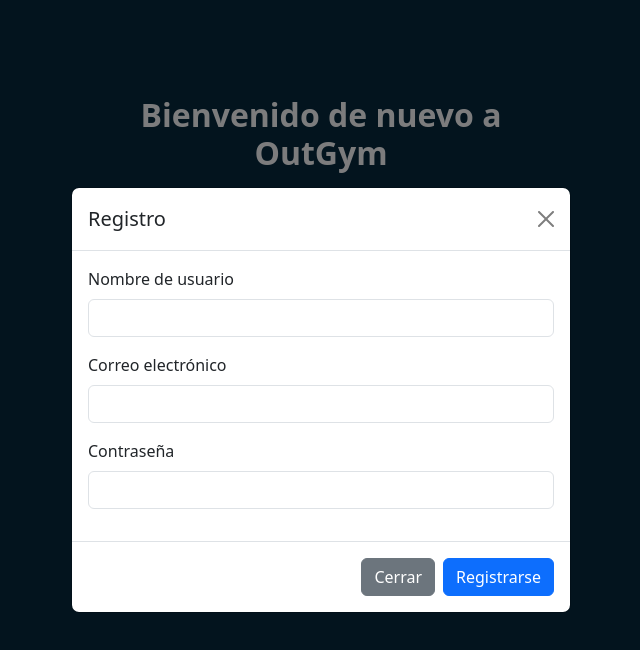
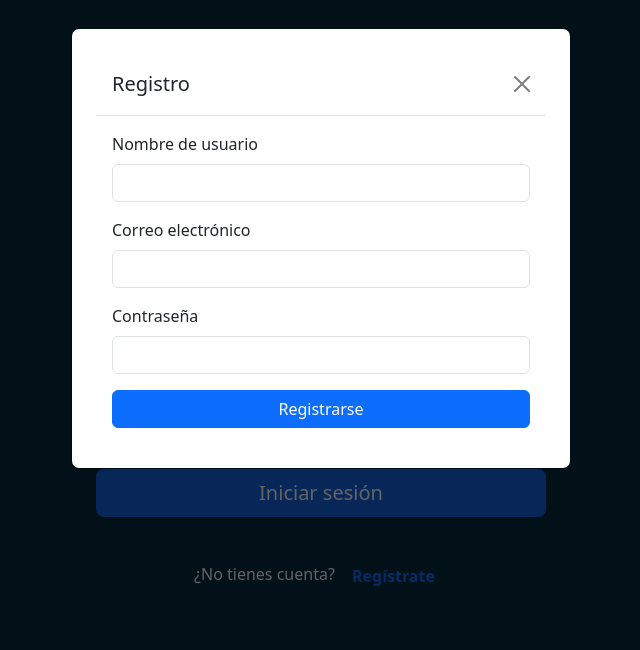
Before and after one commit to cordobaesteban77/Proyecto-Final-OutGym-Front, a React (Vite) app: page / in a window 1280 px wide. Both pictures are taken after a click on the button "Regístrate". Shown: the top 650 px of the page, without its empty margins (319-959 px from the left). Built offline with nearby package versions, Linux system fonts and the light colour scheme.

Commit message:
hago la integracion pero falta probarlo

```diff
--- a/src/pages/LoginScreen.jsx
+++ b/src/pages/LoginScreen.jsx
@@ -3,62 +3,71 @@
 // import {useNavigate, Link} from "react-router-dom"
 import Swal from 'sweetalert2'
 import withReactContent from 'sweetalert2-react-content'
+import axios from 'axios'
 
 const LoginScreen = () => {
   const MySwal = withReactContent(Swal)
 //   const navigate = useNavigate()
-  const { register, handleSubmit, reset, formState: { errors } } = useForm()
-  const { register: registerRegister, handleSubmit: handleSubmitRegister, reset: resetRegister, formState: { errors: errorsRegister } } = useForm()
-
  const [showModal, setShowModal] = useState(false)
 
-  useEffect(() => {
-    localStorage.removeItem("user")
-  }, [])
+  const {
+    register,
+    handleSubmit,
+    formState: { errors },
+    reset
+  } = useForm()
 
-  const logIn = (datos) => {
-    const usuario = (JSON.parse(localStorage.getItem("usuarios")) || []).find(
-      (user) => user.email === datos.correo && user.password === datos.password
-    )
-    if (usuario) {
-      const { username, email } = usuario
-      localStorage.setItem("user", JSON.stringify({ username, email }))
-      // navigate("/") // descomentar cuando use react-router
-    } else {
+  const {
+    register: registerReg,
+    handleSubmit: handleSubmitReg,
+    formState: { errors: errorsReg },
+    reset: resetReg
+  } = useForm()
+
+  const logIn = async (datos) => {
+    try {
+      const { data } = await axios.post('http://localhost:3001/usuarios/login', {
+        nombreUsuario: datos.nombreUsuario,
+        password: datos.password
+      })
       MySwal.fire({
-        title: "OOPS!",
-        text: "Correo o contraseña incorrectos",
+        title: "¡Bienvenido!",
+        text: data.msg,
+        icon: "success",
+        timer: 2000,
+        showConfirmButton: false
+      })
+      reset()
+    } catch (error) {
+      MySwal.fire({
+        title: "Error",
+        text: error?.response?.data?.msg || "Error al iniciar sesión",
         icon: "error"
       })
     }
   }
 
-  const registrarUsuario = (datos) => {
-    const usuarios = JSON.parse(localStorage.getItem("usuarios")) || []
-    const yaExiste = usuarios.some((u) => u.email === datos.email)
-
-    if (yaExiste) {
-      MySwal.fire({
-        icon: 'warning',
-        title: 'Correo ya registrado',
-        text: 'Intenta iniciar sesión o usa otro correo.'
-      })
-      return
-    }
-
-    usuarios.push({
-      username: datos.username,
-      email: datos.email,
+  const registerUser = async (datos) => {
+    try {
+      await axios.post('http://localhost:3001/usuarios/', {
+        nombreUsuario: datos.nombreUsuario,
+        emailUsuario: datos.emailUsuario,
         password: datos.password
       })
-    localStorage.setItem("usuarios", JSON.stringify(usuarios))
-    resetRegister()
+      MySwal.fire({
+        title: "¡Registro exitoso!",
+        text: "Ahora podés iniciar sesión",
+        icon: "success"
+      })
       setShowModal(false)
+      resetReg()
+    } catch (error) {
       MySwal.fire({
-      icon: 'success',
-      title: 'Registro exitoso',
-      text: '¡Ahora puedes iniciar sesión!'
+        title: "Error",
+        text: error?.response?.data?.error || "No se pudo registrar",
+        icon: "error"
       })
+    }
   }
 
   return (
@@ -72,21 +81,41 @@
             </div>
             <form onSubmit={handleSubmit(logIn)}>
               <div className="mb-4 position-relative">
-                <label className="form-label text-light">Correo electrónico</label>
-                <input type="email" className="form-control form-control-lg ps-4" {...register("correo", { required: true })} placeholder="nombre@ejemplo.com" />
-                {errors.correo && <p className='text-danger'>Este campo es obligatorio</p>}
+                <label className="form-label text-light">Nombre de usuario</label>
+                <input
+                  type="text"
+                  className="form-control form-control-lg ps-4"
+                  {...register("nombreUsuario", { required: true })}
+                  placeholder="nombreUsuario"
+                />
+                {errors.nombreUsuario && (
+                  <p role='alert' className='text-danger'>Este campo es obligatorio</p>
+                )}
+                <i className="bi bi-person-fill input-icon"></i>
               </div>
               <div className="mb-4 position-relative">
                 <label className="form-label text-light">Contraseña</label>
-                <input type="password" className="form-control form-control-lg ps-4" {...register("password", { required: true })} placeholder="••••••••" />
-                {errors.password && <p className='text-danger'>Este campo es obligatorio</p>}
+                <input
+                  type="password"
+                  className="form-control form-control-lg ps-4"
+                  {...register("password", { required: true })}
+                  placeholder="••••••••"
+                />
+                {errors.password && (
+                  <p role='alert' className='text-danger'>Este campo es obligatorio</p>
+                )}
+                <i className="bi bi-lock-fill input-icon"></i>
               </div>
               <button type="submit" className="btn btn-custom btn-lg w-100 mb-3 text-light custom-boton">
                 Iniciar sesión
               </button>
               <div className="text-center mt-4">
                 <span className="text-light">¿No tienes cuenta? </span>
-                <button type="button" onClick={() => setShowModal(true)} className="btn btn-link text-purple fw-bold text-decoration-none p-0">
+                <button
+                  type="button"
+                  className="btn btn-link text-purple fw-bold text-decoration-none"
+                  onClick={() => setShowModal(true)}
+                >
                   Regístrate
                 </button>
               </div>
@@ -95,38 +124,53 @@
         </div>
       </div>
 
-      {/* Modal de Registro */}
+      {/* MODAL DE REGISTRO */}
       {showModal && (
-        <div className="modal fade show d-block" tabIndex="-1" role="dialog" style={{ backgroundColor: "rgba(0,0,0,0.5)" }}>
-          <div className="modal-dialog modal-dialog-centered" role="document">
-            <div className="modal-content">
-              <form onSubmit={handleSubmitRegister(registrarUsuario)}>
+        <div className="modal d-block" tabIndex="-1" style={{ backgroundColor: 'rgba(0,0,0,0.6)' }}>
+          <div className="modal-dialog">
+            <div className="modal-content p-4">
               <div className="modal-header">
                 <h5 className="modal-title">Registro</h5>
                 <button type="button" className="btn-close" onClick={() => setShowModal(false)}></button>
               </div>
               <div className="modal-body">
+                <form onSubmit={handleSubmitReg(registerUser)}>
                   <div className="mb-3">
                     <label className="form-label">Nombre de usuario</label>
-                    <input type="text" className="form-control" {...registerRegister("username", { required: true })} />
-                    {errorsRegister.username && <p className='text-danger'>Este campo es obligatorio</p>}
+                    <input
+                      type="text"
+                      className="form-control"
+                      {...registerReg("nombreUsuario", { required: true, minLength: 5 })}
+                    />
+                    {errorsReg.nombreUsuario && (
+                      <p className='text-danger'>Mínimo 5 caracteres</p>
+                    )}
                   </div>
                   <div className="mb-3">
                     <label className="form-label">Correo electrónico</label>
-                    <input type="email" className="form-control" {...registerRegister("email", { required: true })} />
-                    {errorsRegister.email && <p className='text-danger'>Este campo es obligatorio</p>}
+                    <input
+                      type="email"
+                      className="form-control"
+                      {...registerReg("emailUsuario", { required: true })}
+                    />
+                    {errorsReg.emailUsuario && (
+                      <p className='text-danger'>Email obligatorio</p>
+                    )}
                   </div>
                   <div className="mb-3">
                     <label className="form-label">Contraseña</label>
-                    <input type="password" className="form-control" {...registerRegister("password", { required: true })} />
-                    {errorsRegister.password && <p className='text-danger'>Este campo es obligatorio</p>}
+                    <input
+                      type="password"
+                      className="form-control"
+                      {...registerReg("password", { required: true, minLength: 8 })}
+                    />
+                    {errorsReg.password && (
+                      <p className='text-danger'>Contraseña mínima de 8 caracteres</p>
+                    )}
                   </div>
+                  <button type="submit" className="btn btn-primary w-100">Registrarse</button>
+                </form>
               </div>
-                <div className="modal-footer">
-                  <button type="button" className="btn btn-secondary" onClick={() => setShowModal(false)}>Cerrar</button>
-                  <button type="submit" className="btn btn-primary">Registrarse</button>
-                </div>
-              </form>
             </div>
           </div>
         </div>
```
Lines whose indentation alone changed are shown as unchanged.
